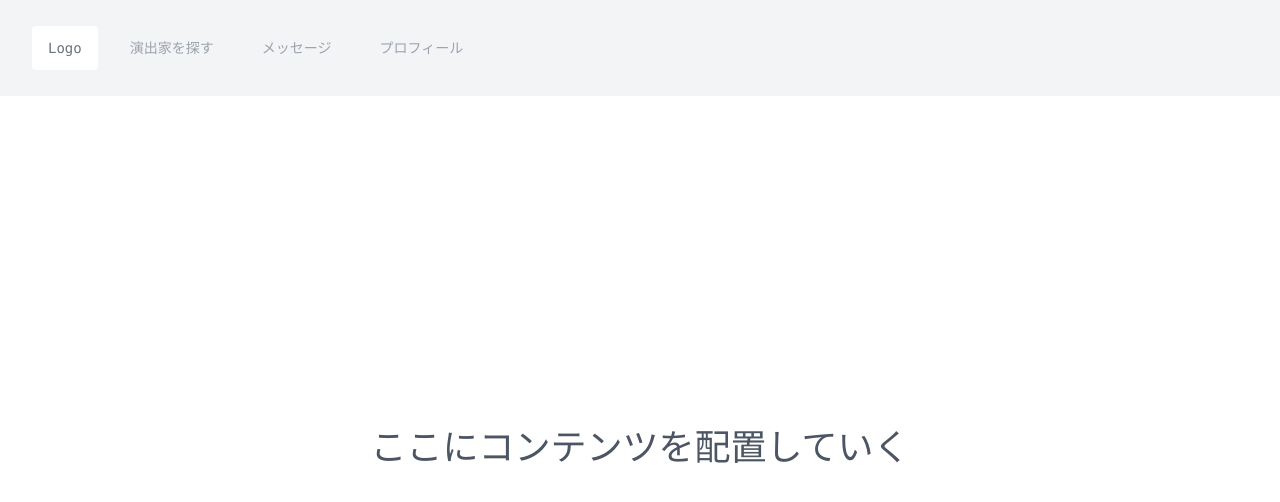
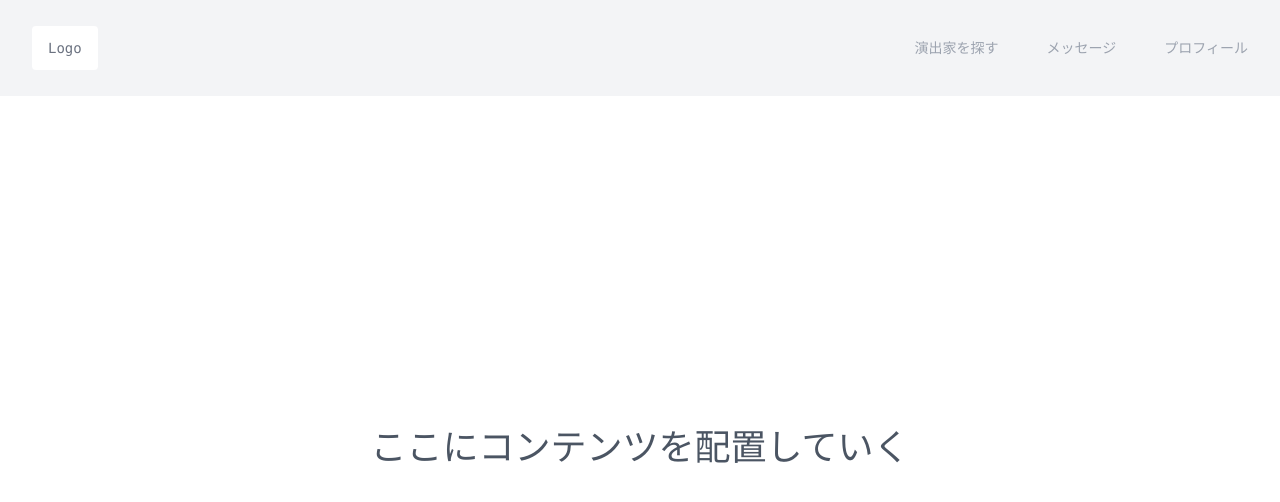
Before and after one commit to sakura-temmie/theater-demo, a Next.js app: page / in a window 1280 px wide. Shown: the top 502 px of the page. Built offline with nearby package versions, Linux system fonts and the light colour scheme.

Commit message:
Navバー少し整えた
Layoutコンポーネント修正

```diff
--- a/components/layoutParts/Layout.jsx
+++ b/components/layoutParts/Layout.jsx
@@ -14,13 +14,15 @@ export default function Layout({ children, title = "HP by Nextjs" }) {
       <header>
         <nav className="bg-gray-100 w-screen">
           <div className="flex items-center pl-8 h-24">
-            <div className="flex space-x-4">
+            <div className="container flex justify-between mx-auto">
               <Link href="/">
                 <a className="text-gray-500 bg-white hover:bg-white px-4 py-3 rounded">Logo</a>
               </Link>
-              <LayoutButton path="/" title="演出家を探す" />
-              <LayoutButton path="/" title="メッセージ" />
-              <LayoutButton path="/" title="プロフィール" />
+              <diV className="px-4 py-3 space-x-4">
+                <LayoutButton path="/" title="演出家を探す" />
+                <LayoutButton path="/" title="メッセージ" />
+                <LayoutButton path="/" title="プロフィール" />
+              </diV>
             </div>
           </div>
         </nav>
```
